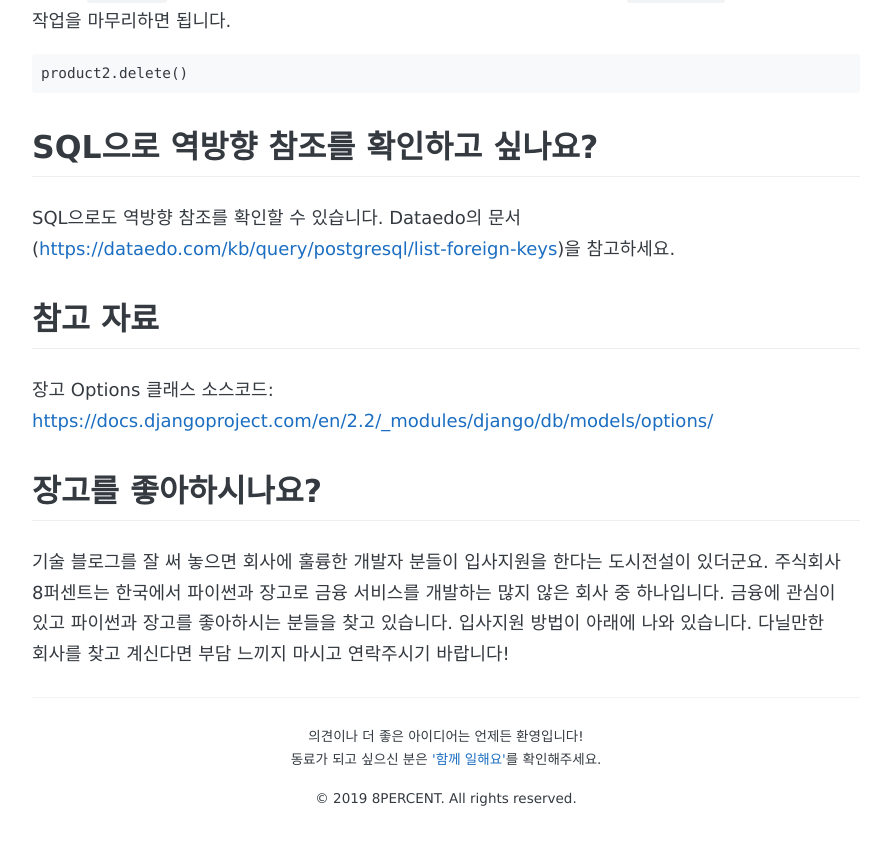
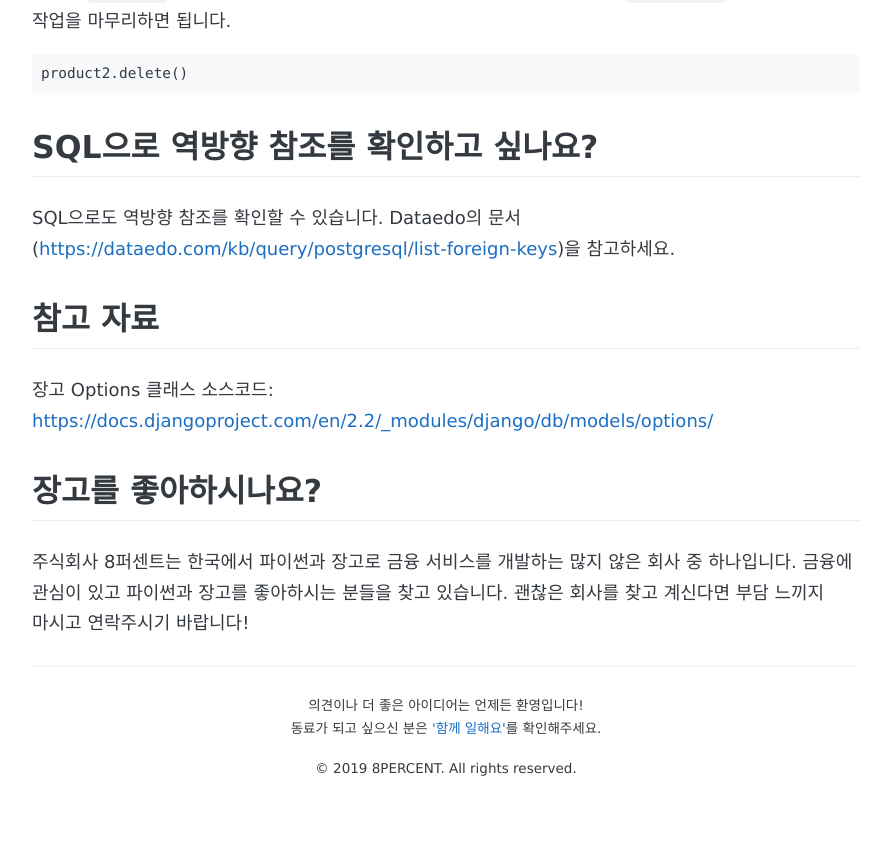
Before and after one commit to 8percent/8percent.github.io, a Jekyll site: the page built from _posts/2020-11-29-django-reversed-foreign-keys.md, in a window 1280 px wide and 900 px high, scrolled down 4887 px. Shown: the top 845 px of the window, without its empty margins (194-1085 px from the left). Built offline with Jekyll 4.4.1, drawn with Linux system fonts in a browser that asks for light colours; some web fonts are replaced.

Commit message:
CHG: 채용 안내 메시지 수정

```diff
--- a/_posts/2020-11-29-django-reversed-foreign-keys.md
+++ b/_posts/2020-11-29-django-reversed-foreign-keys.md
@@ -185,4 +185,4 @@
 
 ## 장고를 좋아하시나요?
 
-기술 블로그를 잘 써 놓으면 회사에 훌륭한 개발자 분들이 입사지원을 한다는 도시전설이 있더군요. 주식회사 8퍼센트는 한국에서 파이썬과 장고로 금융 서비스를 개발하는 많지 않은 회사 중 하나입니다. 금융에 관심이 있고 파이썬과 장고를 좋아하시는 분들을 찾고 있습니다. 입사지원 방법이 아래에 나와 있습니다. 다닐만한 회사를 찾고 계신다면 부담 느끼지 마시고 연락주시기 바랍니다!
+주식회사 8퍼센트는 한국에서 파이썬과 장고로 금융 서비스를 개발하는 많지 않은 회사 중 하나입니다. 금융에 관심이 있고 파이썬과 장고를 좋아하시는 분들을 찾고 있습니다. 괜찮은 회사를 찾고 계신다면 부담 느끼지 마시고 연락주시기 바랍니다!
```
